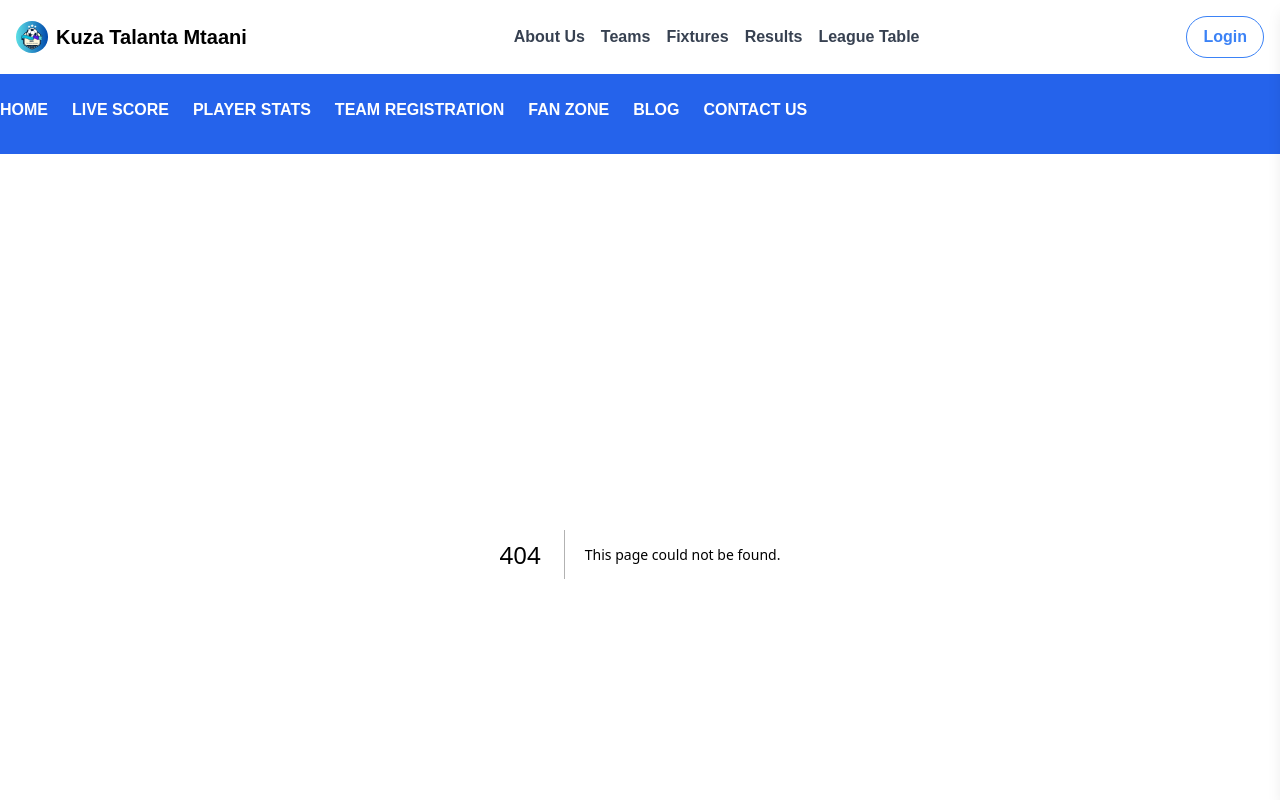
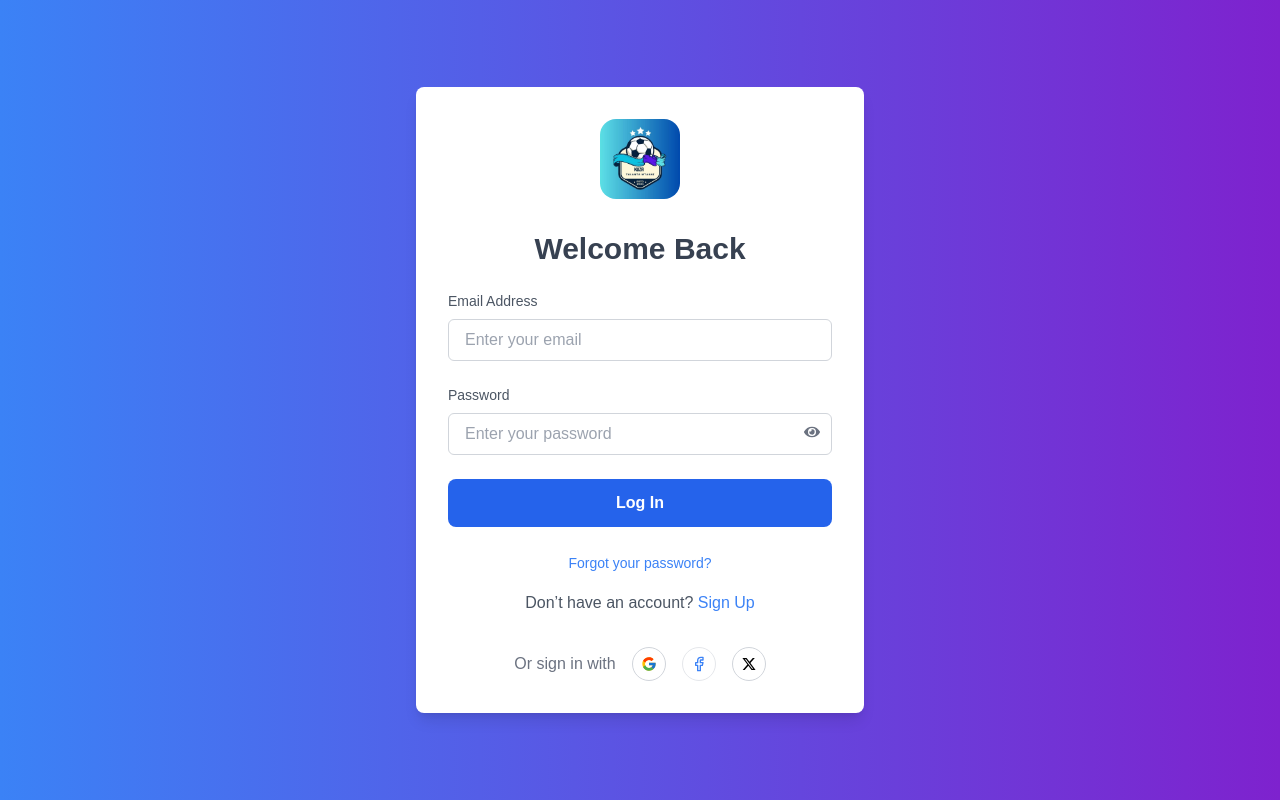
Before and after one commit to Richardkyalo/talanta-mtaani, a Next.js app: page /Login in a window 1280 px wide. Before the commit this address had no page. Shown: the top 800 px of the page. Built offline with nearby package versions, Linux system fonts and the light colour scheme.

Commit message:
login page

```diff
--- /dev/null
+++ b/app/Login/page.tsx
@@ -0,0 +1,113 @@
+'use client';
+import { useState } from 'react';
+import Image from 'next/image';
+import Link from 'next/link';
+import { FcGoogle, } from "react-icons/fc";
+import { FiFacebook } from "react-icons/fi";
+import { RiTwitterXFill } from "react-icons/ri";
+import { FaEye } from "react-icons/fa";
+import { FaEyeSlash } from "react-icons/fa";
+
+
+const LoginPage = () => {
+    const [email, setEmail] = useState('');
+    const [password, setPassword] = useState('');
+    const [showPassword, setShowPassword] = useState(false);
+
+    const handleLogin = (e: any) => {
+        e.preventDefault();
+        // Implement login functionality here
+    };
+
+    return (
+        <section className="min-h-screen flex items-center justify-center bg-gradient-to-r from-blue-500 to-purple-700 px-4">
+            <div className="bg-white rounded-lg shadow-lg w-full max-w-md p-8">
+                {/* Logo Section */}
+                <div className="flex justify-center mb-8">
+                    <Image src="/image/1.jpg" alt="Site Logo" width={100} height={100} className="w-20 h-20 rounded-2xl" />
+                </div>
+                <h2 className="text-3xl font-bold text-center text-gray-700 mb-6">Welcome Back</h2>
+
+                <form onSubmit={handleLogin} className="space-y-6">
+                    {/* Email Input */}
+                    <div>
+                        <label htmlFor="email" className="block text-sm font-medium text-gray-600">Email Address</label>
+                        <input
+                            type="email"
+                            id="email"
+                            value={email}
+                            onChange={(e) => setEmail(e.target.value)}
+                            className="w-full px-4 py-2 mt-2 border border-gray-300 rounded-md focus:ring-2 focus:ring-blue-500 focus:outline-none"
+                            placeholder="Enter your email"
+                            required
+                        />
+                    </div>
+
+                    {/* Password Input */}
+                    <div className="relative">
+                        <label htmlFor="password" className="block text-sm font-medium text-gray-600">Password</label>
+                        <input
+                            type={showPassword ? 'text' : 'password'}
+                            id="password"
+                            value={password}
+                            onChange={(e) => setPassword(e.target.value)}
+                            className="w-full text-black px-4 py-2 mt-2 border border-gray-300 rounded-md focus:ring-2 focus:ring-blue-500 focus:outline-none"
+                            placeholder="Enter your password"
+                            required
+                        />
+                        <button
+                            type="button"
+                            className="absolute inset-y-0 right-0 flex items-center mt-6 pr-3 text-gray-500"
+                            onClick={() => setShowPassword(!showPassword)}
+                        >
+                            {showPassword ?
+                            <FaEyeSlash />
+                             :
+                            <FaEye />
+                            }
+                        </button>
+                    </div>
+
+                    {/* Login Button */}
+                    <button
+                        type="submit"
+                        className="w-full bg-blue-600 hover:bg-blue-700 text-white font-semibold py-3 rounded-lg transition duration-300"
+                    >
+                        Log In
+                    </button>
+                </form>
+
+                {/* Additional Links */}
+                <div className="text-center mt-6">
+                    <Link href="/forgot-password" className="text-sm text-blue-500 hover:underline">
+                        Forgot your password?
+                    </Link>
+                    <p className="mt-4 text-gray-600">
+                        Don’t have an account?{' '}
+                        <Link href="/register" className="text-blue-500 hover:underline">
+                            Sign Up
+                        </Link>
+                    </p>
+                </div>
+
+                {/* Social Media Logins */}
+                <div className="flex items-center justify-center mt-8">
+                    <span className="text-gray-500">Or sign in with</span>
+                    <div className="flex gap-4 ml-4">
+                        <button className="p-2 border border-gray-300 rounded-full hover:bg-gray-100 transition duration-200">
+                            <FcGoogle />
+                        </button>
+                        <button className="p-2 border border-gray-30 text-blue-500 rounded-full hover:bg-gray-100 transition duration-200">
+                            <FiFacebook />
+                        </button>
+                        <button className="p-2 border border-gray-300 rounded-full text-black hover:bg-gray-100 transition duration-200">
+                            <RiTwitterXFill />
+                        </button>
+                    </div>
+                </div>
+            </div>
+        </section>
+    );
+};
+
+export default LoginPage;
--- a/components/Layout.js
+++ b/components/Layout.js
@@ -1,23 +1,38 @@
 // components/Layout.js
+'use client';
 import Head from 'next/head';
+import { usePathname } from 'next/navigation'; // Updated import
 import Navigation from './Layout/header/navigation/Navigation.js';
 import Header from './Layout/header/Header.js';
-import Footer from './Layout/footer/footer.js'
+import Footer from './Layout/footer/footer.js';
+
 const Layout = ({ children }) => {
+  const pathname = usePathname(); // Use usePathname to get the current path
+
+  // Define routes without header and footer (e.g., login page)
+  const noLayoutRoutes = ['/Login', '/Register', '/Forgot-password'];
+  const isNoLayoutPage = noLayoutRoutes.includes(pathname);
+
   return (
     <div>
       <Head>
         <title>Kuza Talanta Mtaani</title>
         <link rel="icon" href="/image/1.jpg" />
       </Head>
-      <header > {/* Add Header Component */}
-        <Header/>
-        <Navigation/>
-         </header>
+
+      {/* Conditionally render Header and Navigation */}
+      {!isNoLayoutPage && (
+        <header>
+          <Header />
+          <Navigation />
+        </header>
+      )}
+
+      {/* Main content */}
       <main>{children}</main>
-      <footer>
-        <Footer/>
-      </footer>
+
+      {/* Conditionally render Footer */}
+      {!isNoLayoutPage && <footer><Footer /></footer>}
     </div>
   );
 };
--- a/components/Layout/header/Header.js
+++ b/components/Layout/header/Header.js
@@ -38,7 +38,7 @@ const Header = () => {
 
                 {/* Right Section (Search and Language) */}
                 <div className="hidden md:flex items-center space-x-4">
-                    <a href='' className="btn btn-sm border border-blue-500 text-blue-500 px-4 py-2 hover:bg-blue-500 hover:text-white rounded-full">Login</a>
+                    <a href='/Login' className="btn btn-sm border border-blue-500 text-blue-500 px-4 py-2 hover:bg-blue-500 hover:text-white rounded-full">Login</a>
                 </div>
 
                 {/* Mobile Menu Button */}
@@ -92,7 +92,7 @@ const Header = () => {
                     <a href="/Blog" className={`text-gray-700 hover:text-blue-500 ${pathname === '/Blog' ? 'text-red-500' : ''}`}>Blog</a>
                     <a href="/ContactUs" className={`text-gray-700 hover:text-blue-500 ${pathname === '/ContactUs' ? 'text-red-500' : ''}`}>Contact Us</a>
                     <div className='flex flex-col space-y-4 p-8 w-full text-center'>
-                        <a href='' className="btn btn-sm w-full border border-blue-500 text-blue-500 px-4 py-2 rounded-full hover:bg-blue-500 hover:text-white">Login</a>
+                        <a href='/Login' className="btn btn-sm w-full border border-blue-500 text-blue-500 px-4 py-2 rounded-full hover:bg-blue-500 hover:text-white">Login</a>
                     </div>
                 </nav>
             </div>
```
